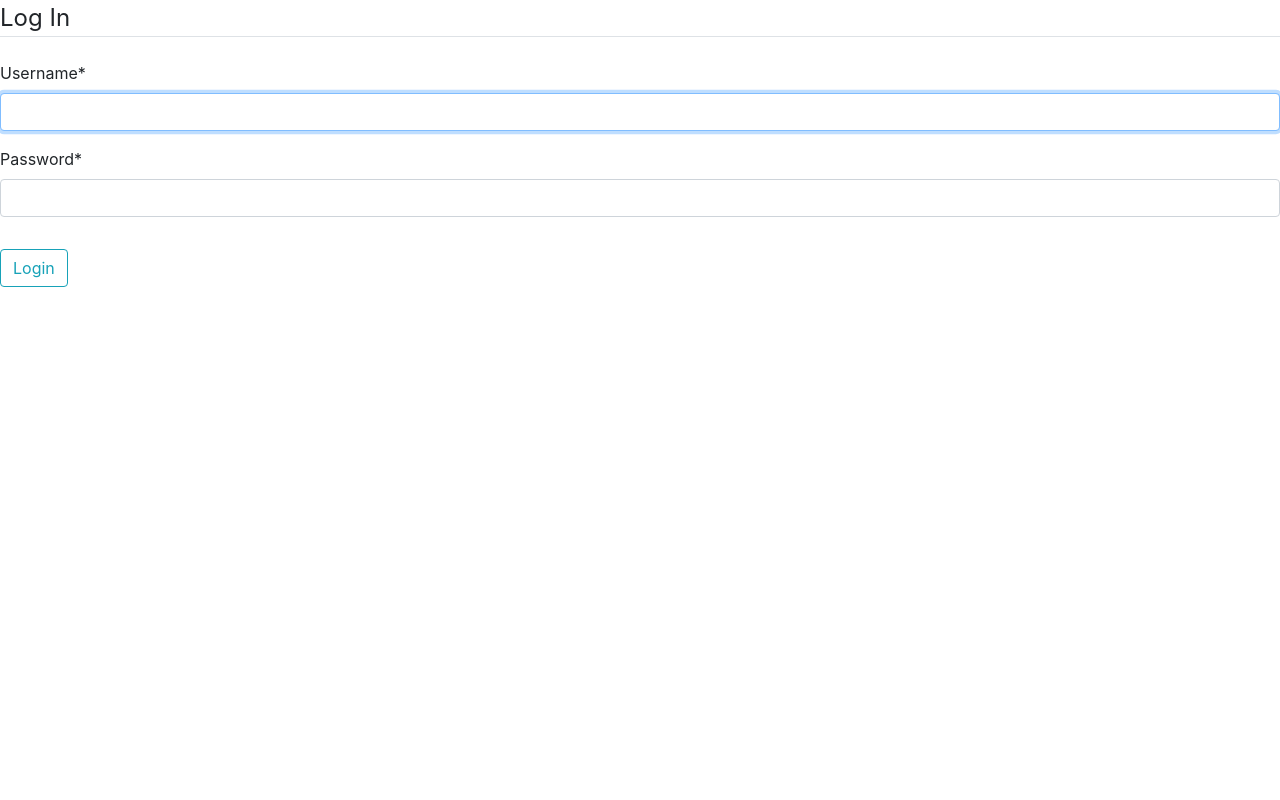
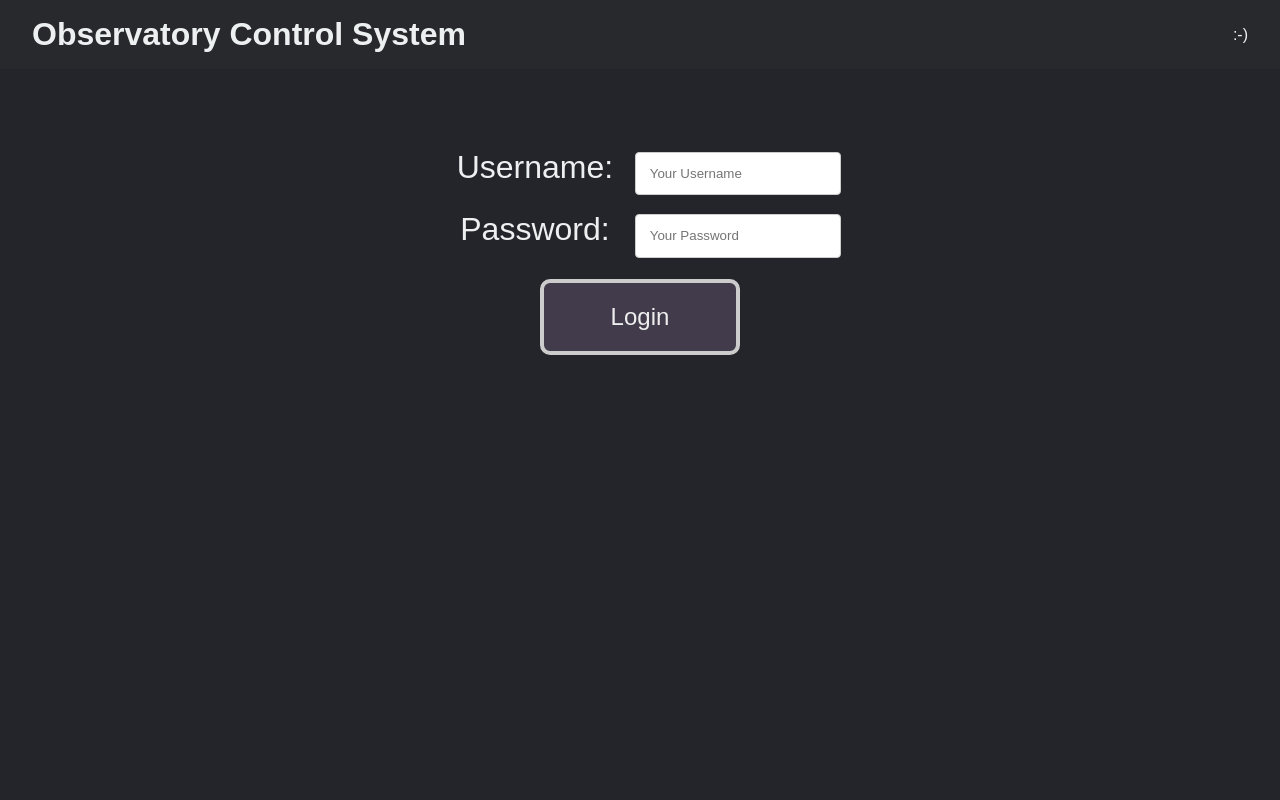
Before and after one commit to danny98m/observatory-control-system, a Django app: page /login/ in a window 1280 px wide. Run offline with Django 3.2, Linux system fonts and the light colour scheme; some libraries are stand-ins or nearby versions.

Commit message:
Stylize login page

```diff
--- a/observatory_control_project/observatory_control/apps.py
+++ b/observatory_control_project/observatory_control/apps.py
@@ -1,5 +1,4 @@
 from django.apps import AppConfig
-
 
 class ObservatoryControlConfig(AppConfig):
     name = 'observatory_control'
--- a/observatory_control_project/observatory_control/static/observatory_control/main.css
+++ b/observatory_control_project/observatory_control/static/observatory_control/main.css
@@ -1,84 +1,101 @@
+* {
+  box-sizing: border-box;
+  margin: 0;
+  padding: 0;
+}
+
+.container {
+  margin: 1rem;
+}
+
 body {
-    background: #fafafa;
-    color: #333333;
-    margin-top: 5rem;
+  height: 100vh;
+  background: #24252a;
+  color: #edf0f1;
+  font-family: Arial, Helvetica, sans-serif;
 }
 
 h1, h2, h3, h4, h5, h6 {
-    color: #444444;
+  color: #edf0f1;
 }
 
-  ul {
-    margin: 0;
+label {
+  display: inline-block;
+  width: 12rem;
+  font-size: 2em;
 }
 
-  .bg-steel {
-    background-color: #5f788a;
+.label-danger {
+  color: red;
 }
 
-  .site-header .navbar-nav .nav-link {
-    color: #cbd5db;
+.login-container {
+  display: flex;
+  flex-wrap: wrap;
+  text-align: center;
+  justify-content: center;
 }
 
-  .site-header .navbar-nav .nav-link:hover {
-    color: #ffffff;
+li {
+  text-decoration: none;
+  list-style-type: none;
+}
+header {
+  background-color: #28292c;
+  margin-bottom: 5rem;
+  display: flex;
+  justify-content: space-between;
+  align-items: center;
+  padding: 1rem 2rem;
 }
 
-  .site-header .navbar-nav .nav-link.active {
-    font-weight: 500;
-  }
-
-  .content-section {
-    background: #ffffff;
-    padding: 10px 20px;
-    border: 1px solid #dddddd;
-    border-radius: 3px;
-    margin-bottom: 20px;
-  }
-
-  .article-title {
-    color: #444444;
-  }
-
-  a.article-title:hover {
-    color: #428bca;
+a {
+  color: #edf0f1;
   text-decoration: none;
 }
 
-  .article-content {
-    white-space: pre-line;
+.form-container {
+  display: flex;
+  flex-direction: column;
+  justify-content: space-between;
 }
 
-  .article-img {
-    height: 65px;
-    width: 65px;
-    margin-right: 16px;
+input[type=text], select {
+  padding: 1em 1em;
+  display: inline-block;
+  border: 1px solid #ccc;
+  border-radius: 4px;
 }
 
-  .article-metadata {
-    padding-bottom: 1px;
-    margin-bottom: 4px;
-    border-bottom: 1px solid #e3e3e3
+input[type=password], select {
+  padding: 1em 1em;
+  display: inline-block;
+  border: 1px solid #ccc;
+  border-radius: 4px;
 }
 
-  .article-metadata a:hover {
-    color: #333;
-    text-decoration: none;
+.separator {
+  margin-bottom: 1rem;
 }
 
-  .article-svg {
-    width: 25px;
-    height: 25px;
-    vertical-align: middle;
+button {
+  display: inline-block;
+  background-color: #4b4357c0;
+  border-radius: 10px;
+  border: 4px solid #cccccc;
+  color: #eeeeee;
+  text-align: center;
+  font-size: 1.5em;
+  padding: 20px;
+  width: 200px;
+  -webkit-transition: all 0.5s;
+  -moz-transition: all 0.5s;
+  -o-transition: all 0.5s;
+  transition: all 0.5s;
+  cursor: pointer;
+  margin: 5px;
 }
 
-  .account-img {
-    height: 125px;
-    width: 125px;
-    margin-right: 20px;
-    margin-bottom: 16px;
+button:hover {
+  background-color: #4b4357;
 }
-
-  .account-heading {
-    font-size: 2.5rem;
-  }
--- /dev/null
+++ b/observatory_control_project/observatory_control/templates/observatory_control/base.html
@@ -0,0 +1,34 @@
+{% load static %}
+<!DOCTYPE html>
+<html>
+<head>
+
+    <!-- Required meta tags -->
+    <meta charset="utf-8">
+    <meta name="viewport" content="width=device-width, initial-scale=1, shrink-to-fit=no">
+    <title>{% block title %}{% endblock %}</title>
+    <!-- Bootstrap CSS -->
+    <link rel="stylesheet" type="text/css" href="{% static 'observatory_control/main.css' %}">
+</head>
+<body>
+    <header class="site-header">
+        <h1>Observatory Control System</h1>
+        <nav>
+            <ul>
+                {% if user.is_authenticated %}
+                    <li><a href="{% url 'logout' %}">Logout</a></li>
+                {% else %}
+                    <li>:-)</li>
+                {% endif %}
+            </ul>
+        </nav>
+    </header>
+    <main role="main" class="container">
+      <div class="row">
+        <div class="col-md-8">
+          {% block content %}{% endblock %}
+        </div>
+      </div>
+    </main>
+</body>
+</html>
--- a/observatory_control_project/observatory_control_project/settings.py
+++ b/observatory_control_project/observatory_control_project/settings.py
@@ -128,3 +128,5 @@ CRISPY_TEMPLATE_PACK = 'bootstrap4'
 LOGIN_REDIRECT_URL = 'observatory-home'
 
 LOGIN_URL = "login"
+
+LOGOUT_REDIRECT_URL = "login"
--- a/observatory_control_project/observatory_control_project/urls.py
+++ b/observatory_control_project/observatory_control_project/urls.py
@@ -21,5 +21,5 @@ urlpatterns = [
     path('admin/', admin.site.urls),
     path('', include('observatory_control.urls')),
     path('login/', auth_views.LoginView.as_view(template_name='users/login.html'), name='login'),
-
+    path('logout/', auth_views.LogoutView.as_view(template_name='users/logout.html'), name='logout'),
 ]
--- a/observatory_control_project/users/templates/users/login.html
+++ b/observatory_control_project/users/templates/users/login.html
@@ -1,30 +1,33 @@
-{% load static %}
-{% load crispy_forms_tags %}
-<!DOCTYPE html>
-<html>
-<head>
+{% extends 'observatory_control/base.html' %}
+{% block title %}Login{% endblock %}
 
-    <!-- Required meta tags -->
-    <meta charset="utf-8">
-    <meta name="viewport" content="width=device-width, initial-scale=1, shrink-to-fit=no">
+{% block content %}
+    <div>
+        <div class="login-container">
+            <form class="form-container" method="post"
+                  action="{% url 'login' %}">
+                {% csrf_token %}
+                    <div class="separator">
+                        <label for="username">Username:</label>
+                        <input class="submission-field" type="text" id="username" name="username" placeholder="Your Username">
+                    </div>
+                    <div class="separator">
+                        <label for="password">Password:</label>
+                        <input class="submission-field" type="password" id="password" name="password" placeholder="Your Password">
+                    </div>
 
-    <!-- Bootstrap CSS -->
-    <link rel="stylesheet" href="https://maxcdn.bootstrapcdn.com/bootstrap/4.0.0/css/bootstrap.min.css" integrity="sha384-Gn5384xqQ1aoWXA+058RXPxPg6fy4IWvTNh0E263XmFcJlSAwiGgFAW/dAiS6JXm" crossorigin="anonymous">
+                    {% if form.errors %}
+                    <div class="separator">
+                        <p class="label-danger">
+                            Incorrect Username and Password.
+                        </p>
+                    </div>
 
-    <link rel="stylesheet" type="text/css" href="{% static 'blog/main.css' %}">
-</head>
-<body>
-    <div class="content-section">
-        <form method="POST">
-            {% csrf_token %}
-            <fieldset class="form-group">
-                <legend class="border-bottom mb-4">Log In</legend>
-                {{ form|crispy }}
-            </fieldset>
-            <div class="form-group">
-                <button class="btn btn-outline-info" type="submit">Login</button>
-            </div>
-        </form>
+                    {% endif %}
+                    <div>
+                      <button class="button" type="submit">Login</button>
+                    </div>
+            </form>
+        </div>
     </div>
-</body>
-</html>
+{% endblock content %}
--- /dev/null
+++ b/observatory_control_project/users/templates/users/logout.html
@@ -0,0 +1,6 @@
+{% extends 'observatory_control/base.html' %}
+
+{% block title %}Logout{% endblock %}
+{% block content %}
+    <h1>Bye bye</h1>
+{% endblock content %}
```
Also changed, not shown: observatory_control_project/observatory_control/templates/observatory_control/index.html (+6 -11 lines). Lines whose indentation alone changed are shown as unchanged.
